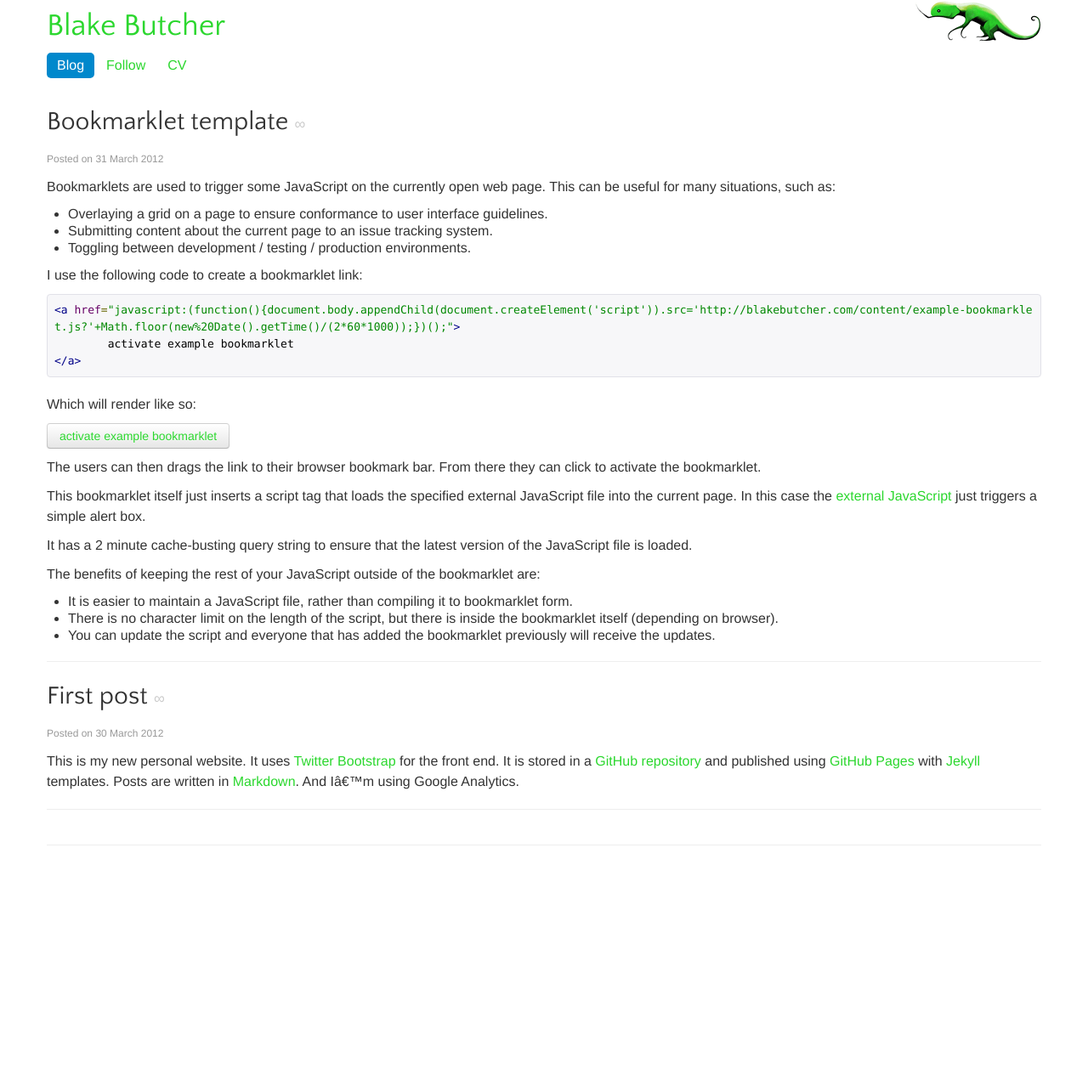
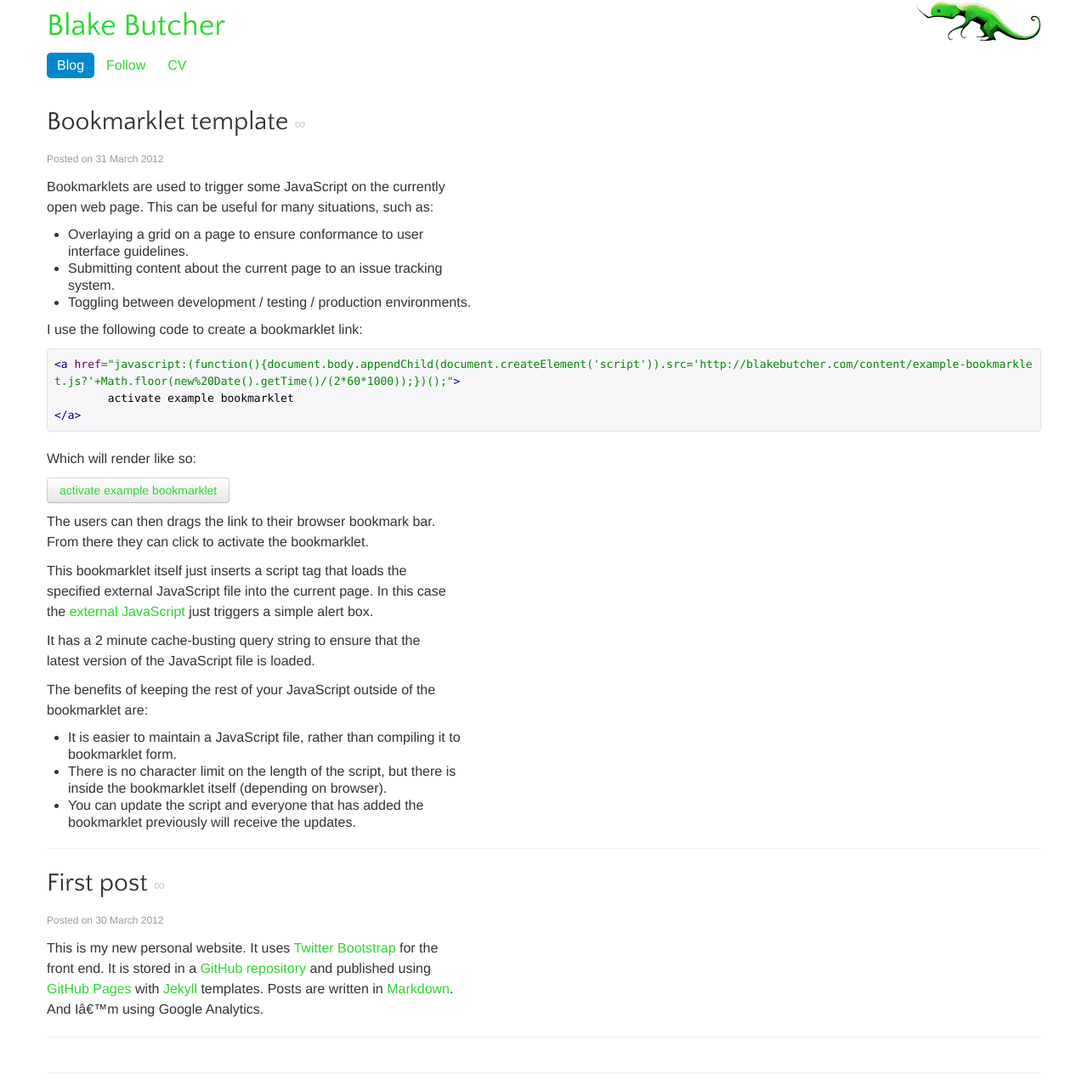
Before and after one commit to blakebutcher/blakebutcher.github.com, a Jekyll site: the page built from index.html, in a window 1280 px wide. Shown: the whole page at 85% size. Built offline with Jekyll 4.4.1, drawn with Linux system fonts in a browser that asks for light colours; nearby versions of some CDN libraries; the list of posts is cut into pages by our own code; before the commit the page ends 1016 px from its top, so only the background shows below that.

Commit message:
Added max width for content

```diff
--- a/assets/styles.css
+++ b/assets/styles.css
@@ -13,3 +13,5 @@ a:visited { color: #9ed040; }
 a:hover { color: #103a10; }
 a.permalink:link, a.permalink:visited { color: #ccc; }
 a.permalink:hover { color: #333; text-decoration: none; }
+
+p, li { max-width: 30em; }
--- a/assets/styles.scss
+++ b/assets/styles.scss
@@ -59,3 +59,7 @@ a {
 		}
 	}
 }
+
+p, li {
+	max-width: 30em;
+}
```
